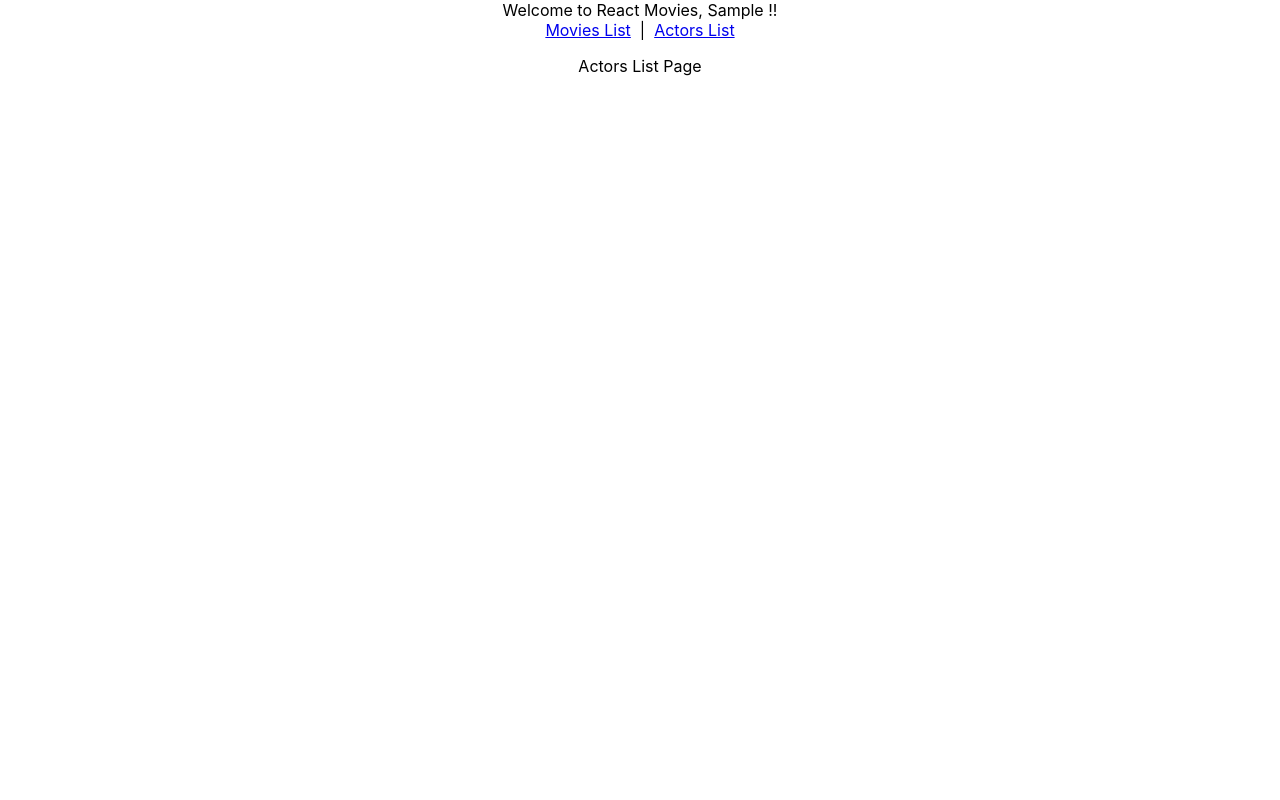
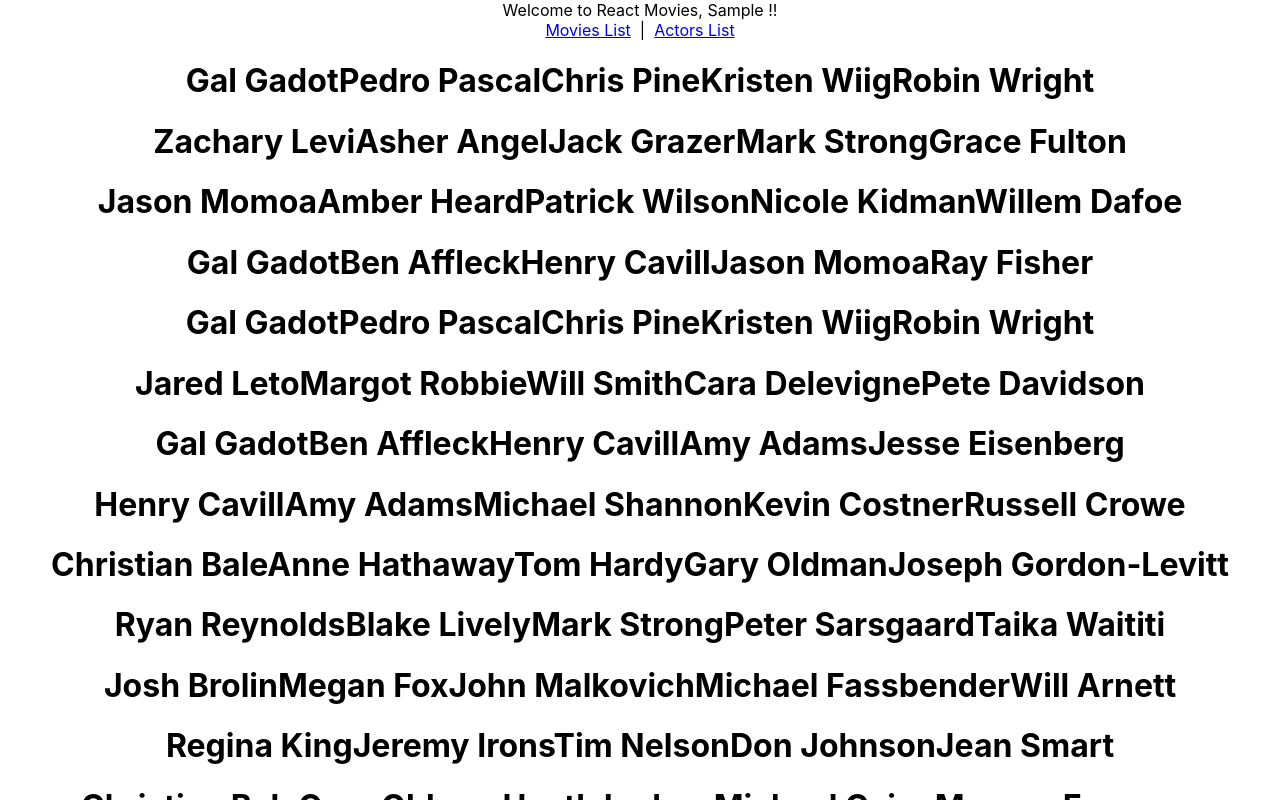
Before and after one commit to alonzoalcantar/react-movies, a React (Create React App) app: page /actors in a window 1280 px wide. Both pictures are taken after typing "Sample" into the empty fields and a click on the button "Sign In". Shown: the top 800 px of the page. Built offline with nearby package versions, Linux system fonts and the light colour scheme.

Commit message:
Cast populates on Actors Page(Duplicate Actor Bug)

```diff
--- /dev/null
+++ b/src/ActorCard.jsx
@@ -0,0 +1,20 @@
+export default function ActorCard({movie, cast}) {
+
+    const castSet = new Set(cast)
+
+    const uniqueCastArray = Array.from(castSet)
+    console.log(uniqueCastArray)
+
+    return(
+    <div class = 'actor-card'>
+
+
+
+        <div class = 'actor-info'>
+            <h1>{uniqueCastArray}</h1>
+        </div>
+
+
+
+    </div>
+)}
--- a/src/ActorListPage.jsx
+++ b/src/ActorListPage.jsx
@@ -1,5 +1,13 @@
-export default function ActorsListPage(){
+import ActorCard from "./ActorCard"
+
+export default function ActorsListPage({movies}){
     return(
-        <p>Actors List Page</p>
+        <div>
+            {movies.map((movie)=> {
+                return <ActorCard
+                movie = {movie}
+                cast = {movie.cast}/>
+            })}
+        </div>
     )
 }
--- a/src/MovieCard.jsx
+++ b/src/MovieCard.jsx
@@ -1,6 +1,6 @@
 import { Link } from "react-router-dom";
 
-export default function MovieCard(movie) {
+export default function MovieCard({movie}) {
     return(
         <div>
             <Link to = {`/movies/${movie.title}`} >
```
